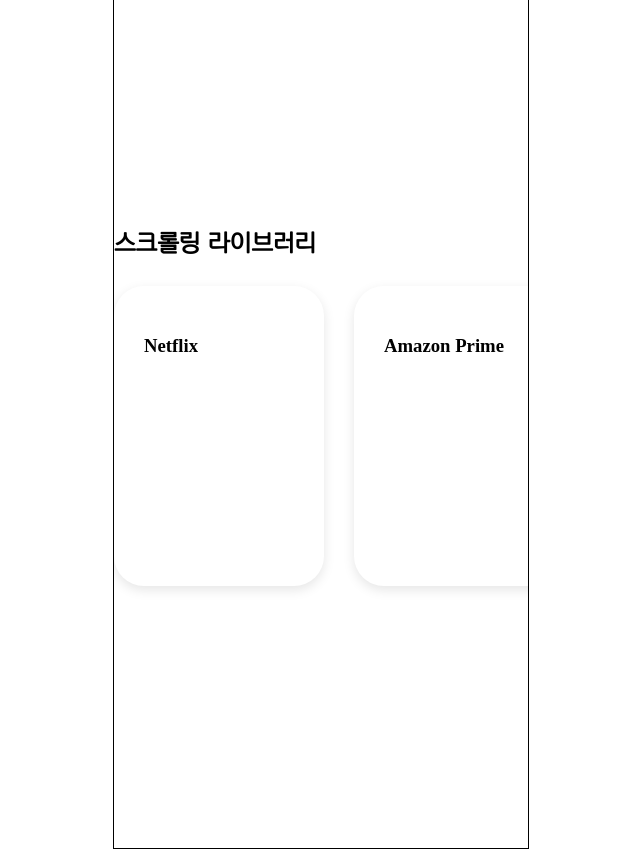
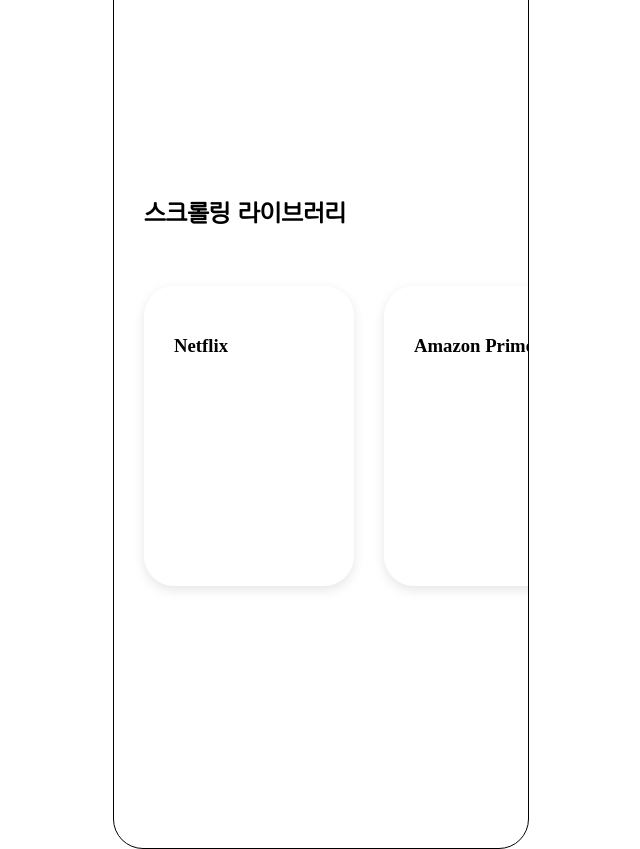
Before and after one commit to nyeok98/FeartureCard, a React (Vite) app: page / in a window 1280 px wide. Shown: the whole page, without its empty margins (319-959 px from the left). Built offline with nearby package versions, Linux system fonts and the light colour scheme.

Commit message:
[Fix] styles error on scroll box

```diff
--- a/src/App.tsx
+++ b/src/App.tsx
@@ -1,29 +1,45 @@
+// React
 import { ReactNode } from "react";
+// Components
+import { Title } from "./components/Title";
 import { ScrollingCards } from "./components/ScrollingCards";
-import { Title } from "./components/Title";
+// Styles
+import { css } from "@emotion/react";
+import { size, spacing } from "./styles/constant";
+
+const root = css`
+  width: 100vw;
+  height: 100vh;
+  display: flex;
+  justify-content: center;
+  align-items: center;
+`;
+const layout = css`
+  display: block;
+  width: 414px;
+  height: 896px;
+  border: 1.5px solid #000;
+  border-radius: ${size.br};
+  overflow: hidden;
+`;
+
+const container = css`
+  width: 100%;
+  height: 100%;
+  padding: 0 ${spacing.gap};
+  display: flex;
+  flex-direction: column;
+  justify-content: center;
+  align-items: center;
+  position: relative;
+  overflow-x: auto;
+  white-space: nowrap;
+`;
 
 const Layout = ({ children }: { children: ReactNode }) => {
   return (
-    <div
-      style={{
-        width: "100vw",
-        height: "100vh",
-        display: "flex",
-        justifyContent: "center",
-        alignItems: "center",
-      }}
-    >
-      <div
-        style={{
-          display: "block",
-          width: "414px",
-          height: "896px",
-          border: "1px solid #000",
-          borderRadius: "var(--br)",
-        }}
-      >
-        {children}
-      </div>
+    <div css={root}>
+      <div css={layout}>{children}</div>
     </div>
   );
 };
@@ -31,20 +47,7 @@
 function App() {
   return (
     <Layout>
-      <div
-        style={{
-          width: "100%",
-          height: "100%",
-          padding: "0 var(--gap)",
-          display: "flex",
-          flexDirection: "column",
-          justifyContent: "center",
-          alignItems: "center",
-          position: "relative",
-          overflowY: "scroll",
-          boxSizing: "border-box",
-        }}
-      >
+      <div css={container}>
         <Title />
         <ScrollingCards />
       </div>
--- a/src/components/ScrollingCards.tsx
+++ b/src/components/ScrollingCards.tsx
@@ -13,6 +13,8 @@
   width: 100%;
   display: flex;
   gap: ${spacing.gap};
+  overflow-x: auto;
+  padding: ${spacing.gap};
 `;
 
 const lastSpace = css`
```
Also changed, not shown: 1 other file (tests, documents, lock files or other folders).
